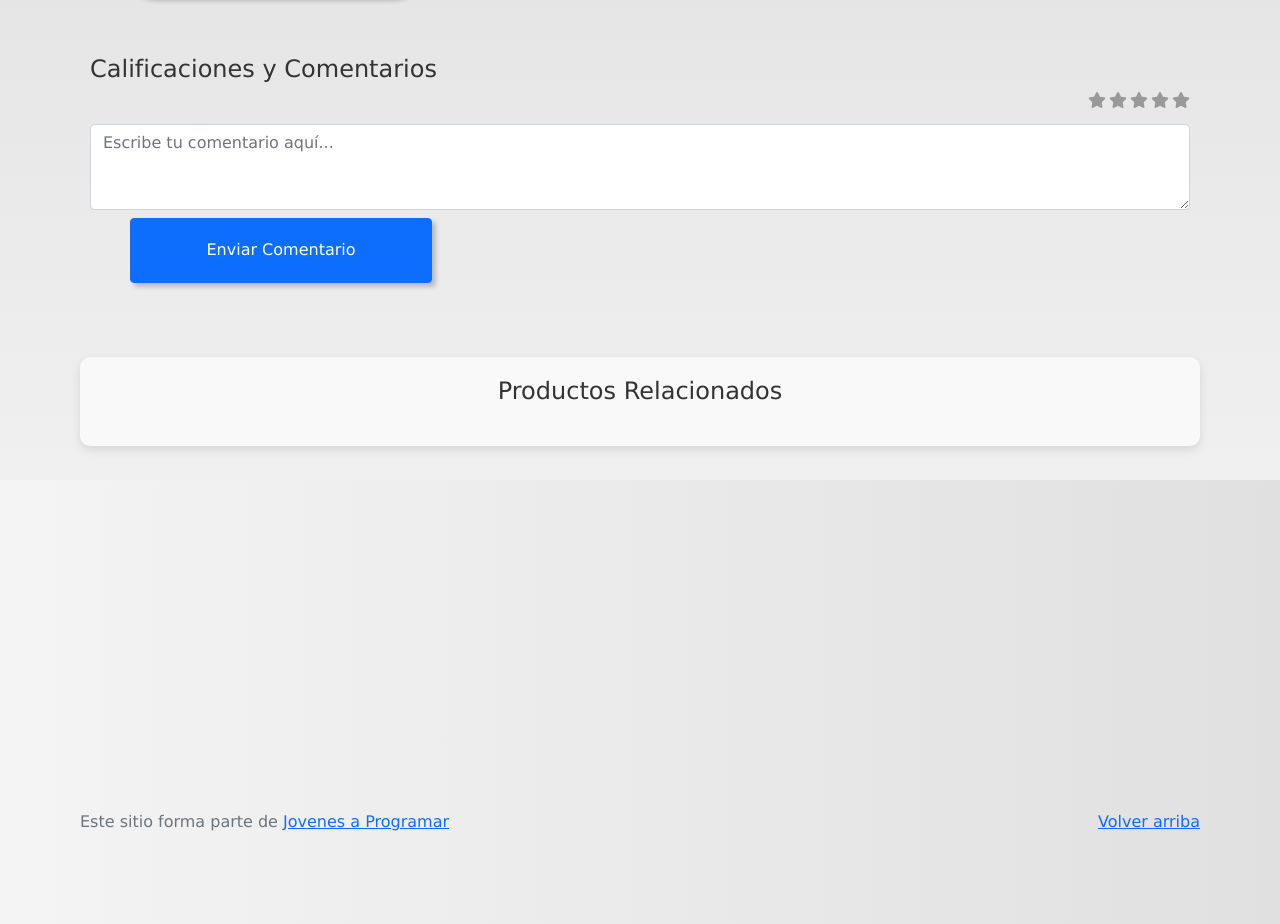
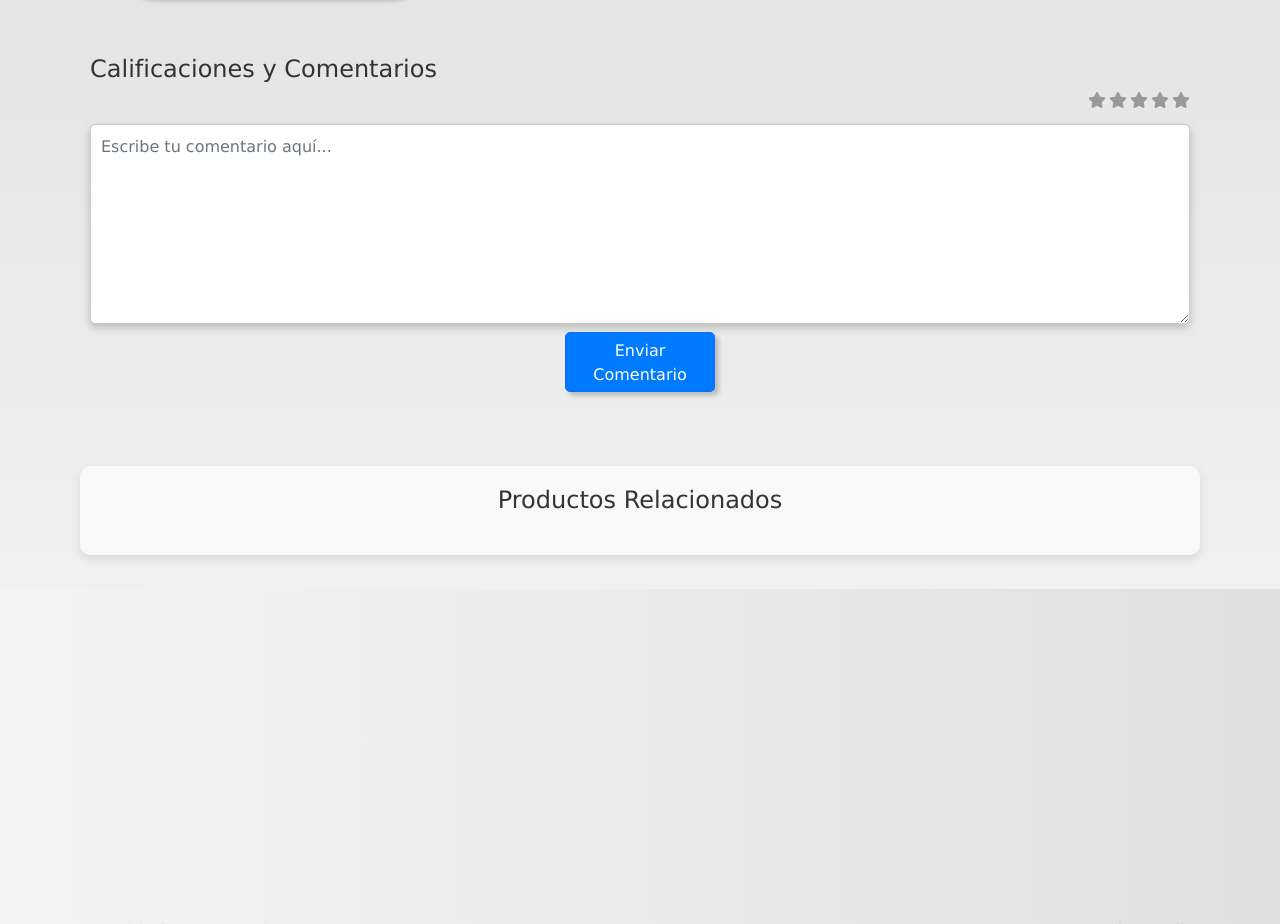
Before and after one commit to Alejandra0594/Entrega-1, a plain HTML site: page product-info.html in a window 1280 px wide. Shown: the part 784-1708 px from the top of the page. Drawn offline with Linux system fonts and the light colour scheme; a web font is replaced by a local one.

Commit message:
Add files via upload

```diff
--- a/css/product-info.css
+++ b/css/product-info.css
@@ -315,3 +315,28 @@ textarea {
 .rating label:active {
   transform: scale(1.05); /* Transformación más sutil al hacer clic */
 }
+ /* parte Ale*/
+#submit-review {
+  background-color: #007bff;
+  color: white;
+  text-align: center;
+  font-size: 16px;
+  border-radius: 5px;
+  cursor: pointer;
+  width: 150px;
+  height: 60px;
+  margin: 0 auto; /* Centra horizontalmente el botón */
+  display: block; /* Asegura que el botón ocupe toda la fila disponible */
+}
+
+
+
+#comment {
+  box-shadow: 0px 4px 8px rgba(0, 0, 0, 0.2);
+  border: 1px solid #ccc;
+  padding: 10px; /* Ajusta el espacio interno del recuadro */
+  border-radius: 5px;
+  width: 1100px; /* Ancho deseado */
+  height: 200px; /* Altura deseada */
+  float: center;
+}
```
Also changed, not shown: 1 other file.
